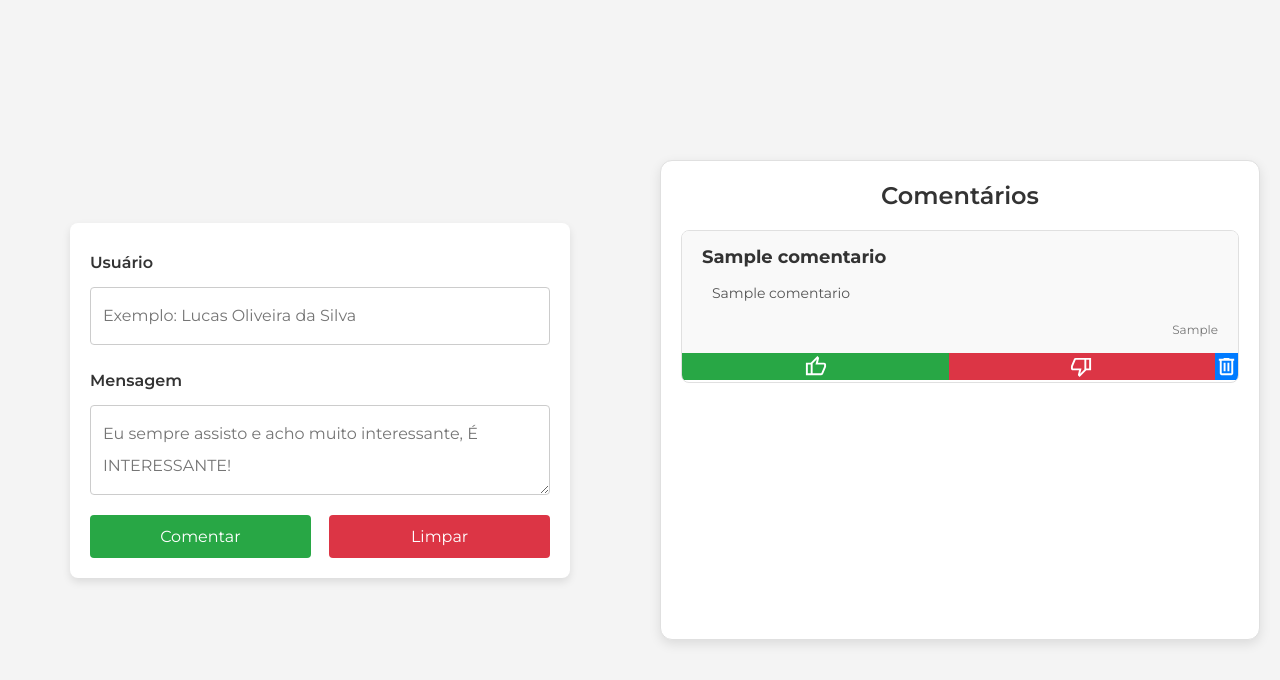
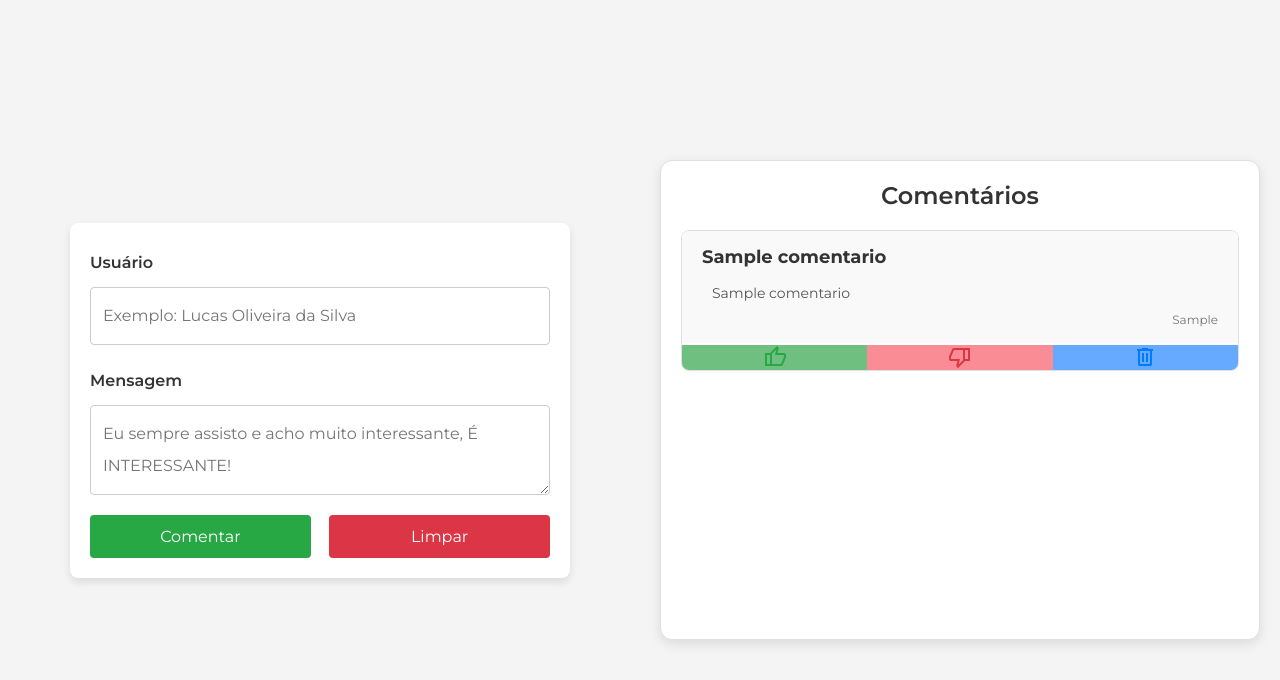
Before and after one commit to SamuelMoreiraFerreira/web-service-comentarios, a Flask app: template templates/formulario.html in a window 1280 px wide. Shown: the top 680 px of the page. Run offline with Flask 3, Linux system fonts and the light colour scheme; the template is opened without the code that fills it: most values are stand-ins (such as "Sample title", 1, 10 or a date in 2020).

Commit message:
EDIT Mudanças no CSS e HTML da página principal

```diff
--- a/static/styles/formulario.css
+++ b/static/styles/formulario.css
@@ -251,7 +251,7 @@ body
 
     width: 100%;
 
-    margin-top: 15px;
+    margin-top: 5px;
 }
 
 .comment__date
@@ -262,27 +262,34 @@ body
 
 .comment__actions
 {
+    height: 27px;
+
     display: flex;
+}
+
+.comment__actions > form
+{
+    flex: 1;
+
+    width: 100%;
+    height: 100%;
+
+    padding: 2px 0;
 }
 
 .comment__actions-btn
 {
-    flex: 1;
-
-    height: 27px;
-
-    padding: 2px 0;
+    width: 100%;
 
     border: 0;
 
     cursor: pointer;
 }
 
-.comment__actions-btn img
+.comment__actions-btn > img
 {
     /* Mantendo as proporções da imagem  */
 
-    width: 100%;
     height: 100%;
 
     object-fit: contain;
@@ -295,17 +302,17 @@ body
 
 .comment__like-btn
 {
-    background-color: #28a745;
+    background-color: #6fbf80;
 }
 
 .comment__dislike-btn
 {
-    background-color: #dc3545;
+    background-color: #f98c94;
 }
 
 .comment__delete-btn
 {
-    background-color: #007bff;
+    background-color: #66aaff;
 }
 
 /* Responsividade */
--- a/templates/formulario.html
+++ b/templates/formulario.html
@@ -72,13 +72,25 @@
 
                         <section class="comment__actions">
 
-                            <button href="" class="comment__like-btn comment__actions-btn">
-                                <img src="{{ url_for('static', filename='images/like-icon.svg') }}" alt="Like Icon" />
-                            </button>
+                            <form action="/post/like/{{ comentario.cod_comentario }}" method="post">
 
-                            <button href="" class="comment__dislike-btn comment__actions-btn">
-                                <img src="{{ url_for('static', filename='images/dislike-icon.svg') }}" alt="Dislike Icon" />
-                            </button>
+                                <button class="comment__like-btn comment__actions-btn" type="submit">
+
+                                    <img src="{{ url_for('static', filename='images/like-icon.svg') }}" alt="Like Icon" />
+
+                                </button>
+
+                            </form>
+
+                            <form action="/post/dislike/{{ comentario.cod_comentario }}" method="post">
+
+                                <button class="comment__dislike-btn comment__actions-btn" type="submit">
+
+                                    <img src="{{ url_for('static', filename='images/dislike-icon.svg') }}" alt="Dislike Icon" />
+
+                                </button>
+
+                            </form>
 
                             <form action="/post/delete/{{ comentario.cod_comentario }}" method="post">
 
```
Also changed, not shown: static/images/delete-icon.svg, static/images/dislike-icon.svg, static/images/like-icon.svg.
